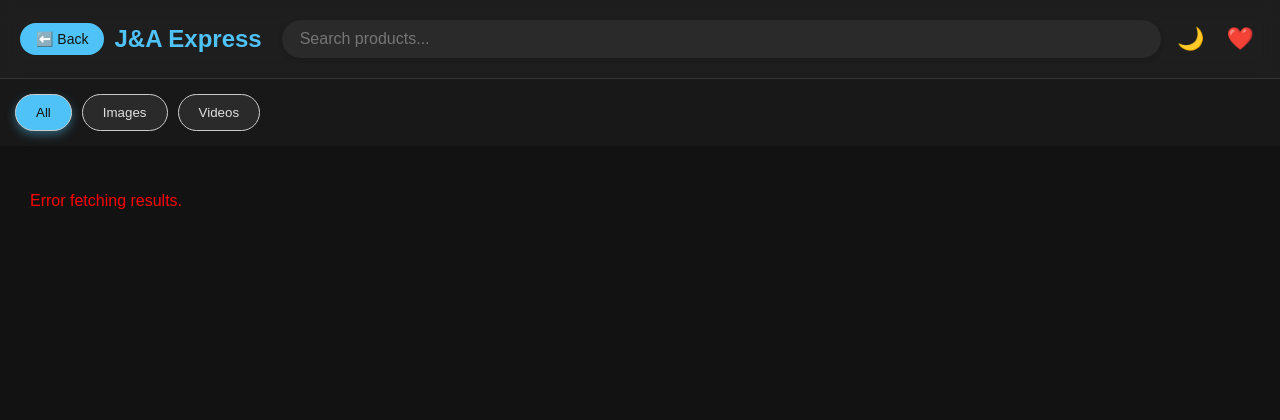
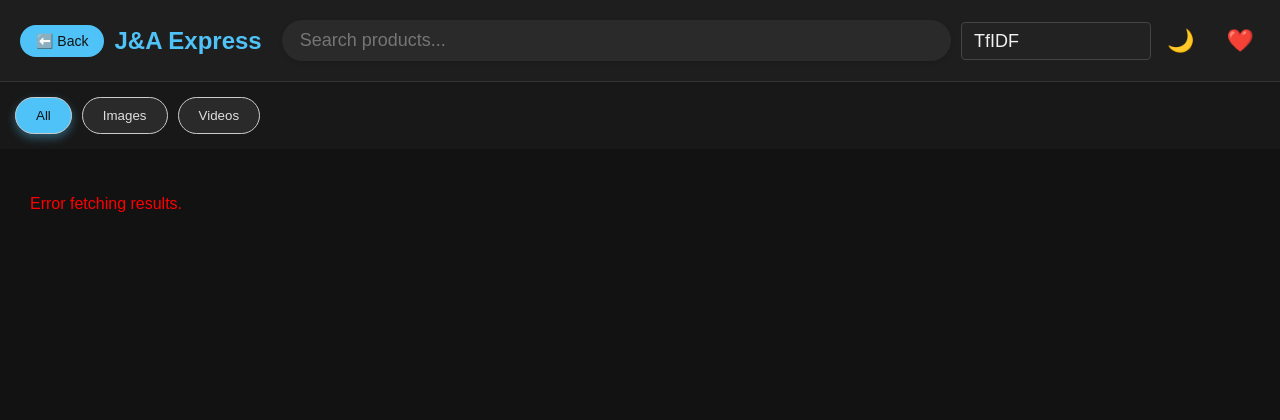
Before and after one commit to Ahmed-Mohsen-2005/JandA-Express-search-engine, a Flask app: page /results in a window 1280 px wide. Shown: the top 420 px of the page. Run offline with Flask 3, Linux system fonts and the light colour scheme; parts of the project's set-up code (start-up, migrations or seed data) failed here and were passed over; some libraries are stand-ins or nearby versions.

Commit message:
model dropdown added

```diff
--- a/models/retrievers.py
+++ b/models/retrievers.py
@@ -89,6 +89,12 @@
     results = retr.search(query).merge(df2, on='docno')
     return enrich_results(results)
 
+def search_pl2(query):
+    query = preprocessing(query)
+    retr = pt.BatchRetrieve(index, controls={"wmodel": "PL2"}, num_results=1000)
+    results = retr.search(query).merge(df2, on='docno')
+    return enrich_results(results)
+
 def search_unigram(query):
     query = preprocessing(query)
     retr = pt.BatchRetrieve(index, wmodel="Hiemstra_LM", num_results=1000)
--- a/static/results.css
+++ b/static/results.css
@@ -25,7 +25,6 @@
     padding: 20px;
     background: var(--card-bg);
     border-bottom: 1px solid #333;
-    backdrop-filter: blur(10px);
   }
 
   .logo {
@@ -81,7 +80,6 @@
   .result-card {
     background: var(--card-bg);
     box-shadow: 0 2px 8px rgba(0, 0, 0, 0.2);
-    backdrop-filter: blur(10px);
     padding: 20px;
     border-radius: 20px;
     border-left: 5px solid var(--primary);
@@ -273,7 +271,7 @@
     border: none;
     background: var(--input-bg);
     color: var(--text);
-    font-size: 16px;
+    font-size: 18px;
     transition: background 0.4s, color 0.4s;
     max-width: 10000px;
   }
@@ -351,3 +349,19 @@
     color: var(--primary);
     text-decoration: underline;
   }
+.dropdown-select {
+  background-color: #222;
+  color: #f1f1f1;
+  border: 1px solid #444;
+  border-radius: 4px;
+  padding: 8px 12px;
+  font-size: 18px;
+  appearance: none;
+  cursor: pointer;
+}
+
+.dropdown-select:focus {
+  outline: none;
+  border-color: #888;
+  box-shadow: 0 0 5px rgba(136, 136, 136, 0.5);
+}
--- a/templates/results.html
+++ b/templates/results.html
@@ -12,9 +12,26 @@
       <button onclick="goBack()" id="back-btn">⬅️ Back</button>
       <div class="logo">J&A Express</div>
     </div>
-    <input type="text" id="search-input" placeholder="Search products...">
+<div style="display: flex; flex: 1; align-items: center; gap: 10px; max-width: 2100px;">
+<input type="text" id="search-input" placeholder="Search products...">
+<select id="model-select"  class="dropdown-select">
+  <option value="tfidf">TfIDF</option>
+  <option value="bm25">BM25</option>
+  <option value="pl2">PL2</option>
+  <option value="unigram">Unigram</option>
+  <option value="word2vec-cbow">Word2Vec CBOW</option>
+  <option value="word2vec-skipgram">Word2Vec Skipgram</option>
+  <option value="glove">GloVE</option>
+  <option value="rnn">RNN</option>
+  <option value="lstm">LSTM</option>
+  <option value="elmo">ELMO</option>
+  <option value="bert">BERT</option>
+</select>
+</div>
+  <div style="display: flex; align-items: center; gap: 10px;">
     <button id="theme-toggle" onclick="toggleTheme()">🌙</button>
     <button id="wishlist-toggle" onclick="showWishlist()">❤️</button>
+  </div>
   </header>
 
   <nav class="categories">
```
